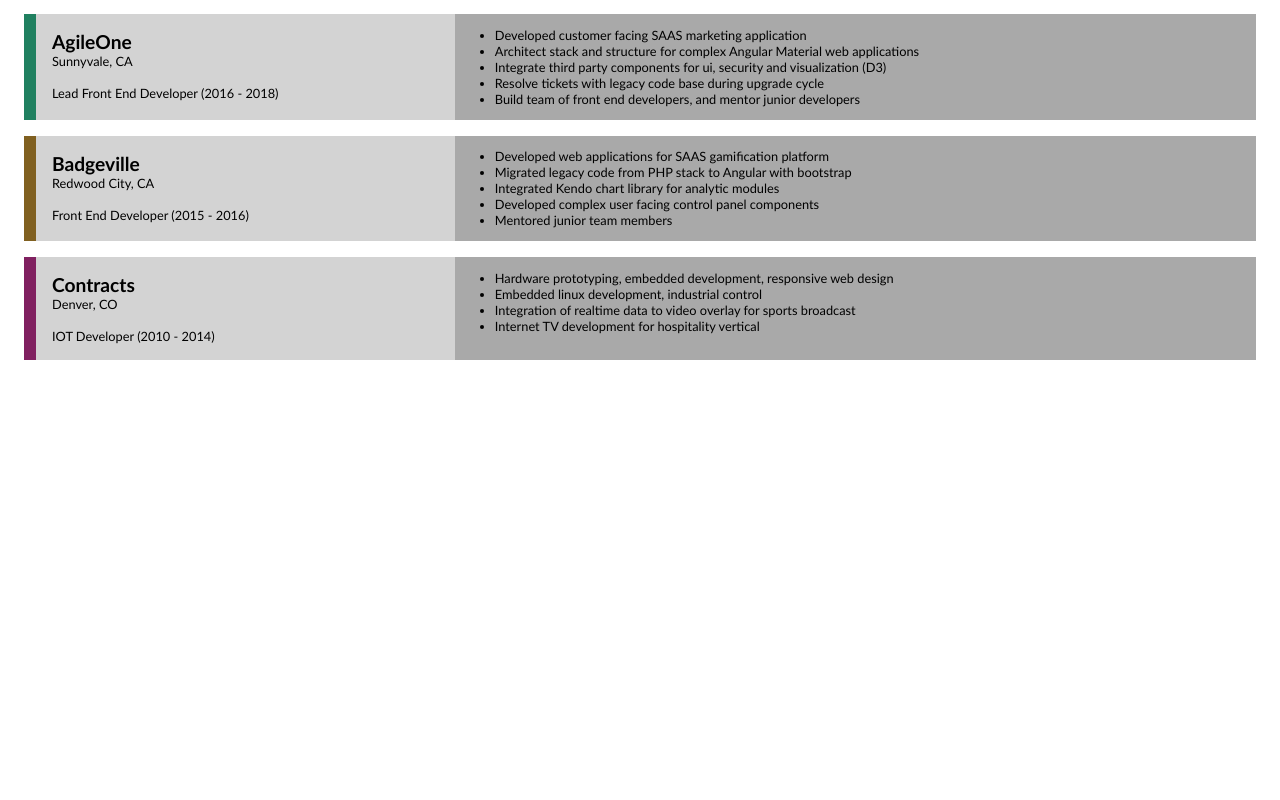
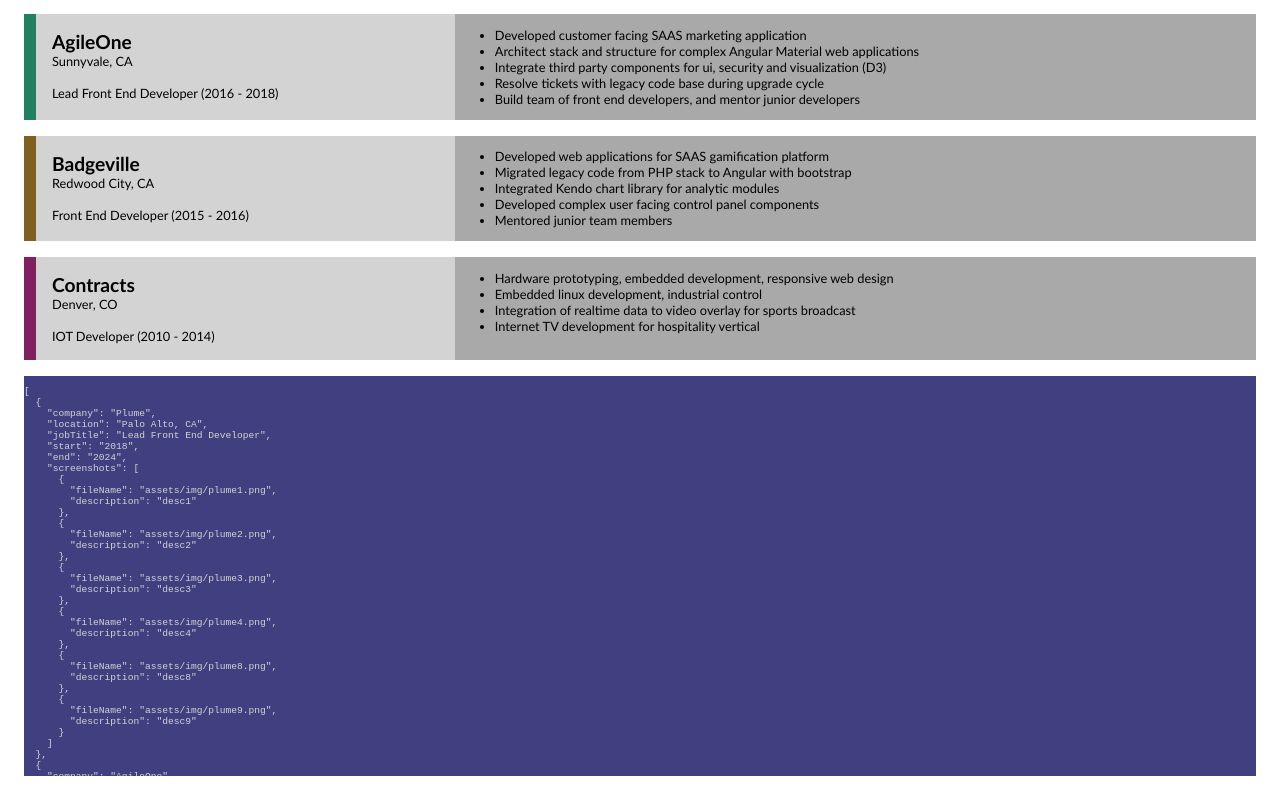
Before and after one commit to oolox/test-app, an Angular app: page / in a window 1280 px wide. Shown: the part 180-980 px from the top of the page. Before the commit the page ends 800 px from the top, so only its background shows below. Built offline with nearby package versions, Linux system fonts and the light colour scheme.

Commit message:
Minor cleanup

```diff
--- a/src/app/skills/skills.component.html
+++ b/src/app/skills/skills.component.html
@@ -10,8 +10,6 @@
         {{skill.label}}
       </div>
     </div>
-
-
   </div>
   <div class="chart-container">
     <canvas  id="skillsChart" >{{ chart }}</canvas>
--- a/src/app/skills/skills.component.ts
+++ b/src/app/skills/skills.component.ts
@@ -3,6 +3,7 @@
 import { skillsData } from "../services/skillsData";
 import { CommonModule  } from '@angular/common';
 import Chart from 'chart.js';
+import {timelinedata} from "../services/timelineData";
 
 @Component({
   selector: 'app-skills',
@@ -111,4 +112,5 @@
   }
 
   protected readonly skillsData = skillsData;
+  protected readonly timeline = timelinedata;
 }
--- a/src/app/timeline/timeline.component.html
+++ b/src/app/timeline/timeline.component.html
@@ -36,17 +36,16 @@
   </div>
 </div>
 
-<!--
 
-<code style="font-size: 0.6rem">
-  <pre>{{timeline | json}}</pre>
-</code>
+<div style="max-height: 400px;height: 400px;background-color: #404080;color:lightgray;overflow-y: scroll">
+  <code style="font-size: 0.6rem">
+    <pre>{{timeline | json}}</pre>
+  </code>
+</div>
 
--->
 
 
 <div class="modal" *ngIf="showModal" (click)="showModal=false">
   <img class="screenImg" alt="plume1" src="{{showScreen?.fileName}}" width="auto" height="600"/>
-
   <div class="screenTitle">{{ showScreen?.description }}</div>
 </div>
```
